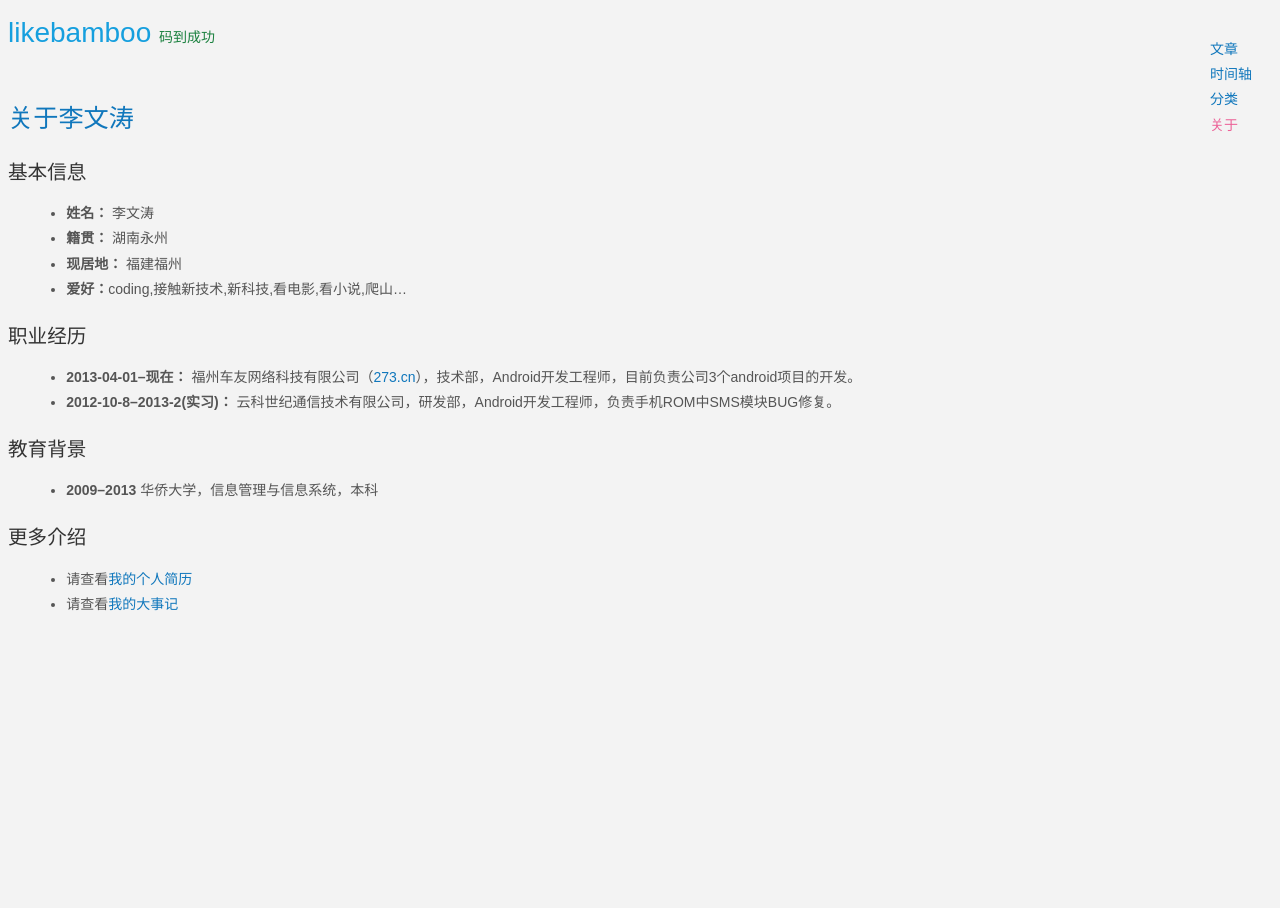
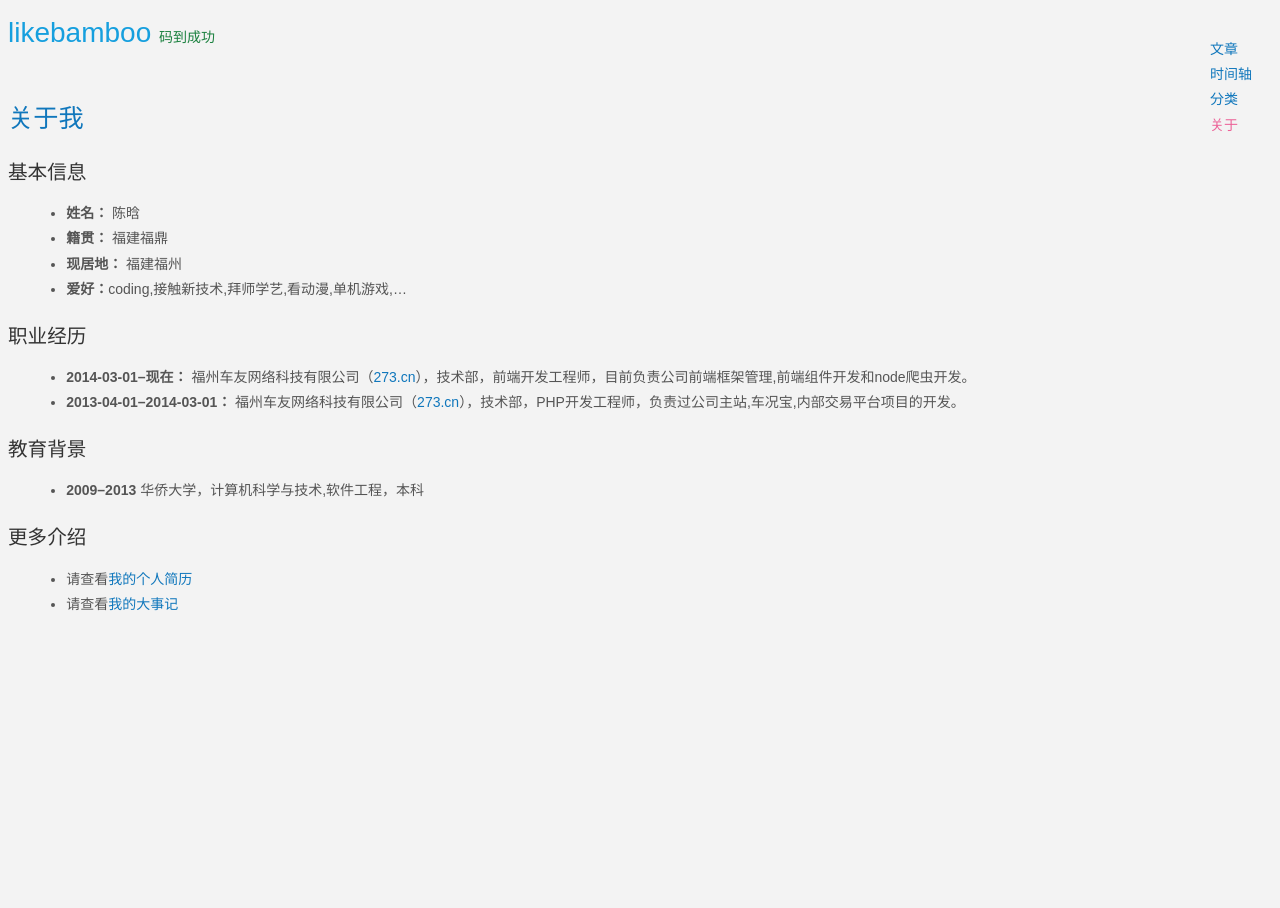
Before and after one commit to shiqianmiao/kandamashiro.github.com, a Jekyll site: the page built from about.md, in a window 1280 px wide. Built offline with Jekyll 4.4.1, drawn with Linux system fonts in a browser that asks for light colours; nearby versions of some CDN libraries; a style sheet for code colours, icons or effects is not loaded.

Commit message:
edit about.md

```diff
--- a/about.md
+++ b/about.md
@@ -7,21 +7,21 @@ index: 4
 ---
 {% include codepiano/setup %}
 
-# [关于李文涛](http://likebamboo.github.io/other/2014/04/21/my_resume/)
+# [关于我](http://likebamboo.github.io/other/2014/04/21/my_resume/)
 
 ### 基本信息
-* **姓名：** 李文涛
-* **籍贯：** 湖南永州
+* **姓名：** 陈晗
+* **籍贯：** 福建福鼎
 * **现居地：** 福建福州
-* **爱好：**coding,接触新技术,新科技,看电影,看小说,爬山...
+* **爱好：**coding,接触新技术,拜师学艺,看动漫,单机游戏,...
 
 ### 职业经历
-* **2013-04-01--现在：** 福州车友网络科技有限公司（[273.cn](http://www.273.cn)），技术部，Android开发工程师，目前负责公司3个android项目的开发。
-* **2012-10-8--2013-2(实习)：** 云科世纪通信技术有限公司，研发部，Android开发工程师，负责手机ROM中SMS模块BUG修复。
+* **2014-03-01--现在：** 福州车友网络科技有限公司（[273.cn](http://www.273.cn)），技术部，前端开发工程师，目前负责公司前端框架管理,前端组件开发和node爬虫开发。
+* **2013-04-01--2014-03-01：** 福州车友网络科技有限公司（[273.cn](http://www.273.cn)），技术部，PHP开发工程师，负责过公司主站,车况宝,内部交易平台项目的开发。
 
 ### 教育背景
-* **2009--2013** 华侨大学，信息管理与信息系统，本科
+* **2009--2013** 华侨大学，计算机科学与技术,软件工程，本科
 
 ### 更多介绍
-* 请查看[我的个人简历](http://likebamboo.github.io/other/2014/04/21/my_resume/)
-* 请查看[我的大事记](http://likebamboo.github.io/my-progress)
+* 请查看[我的个人简历](http://kandamashiro.github.io/other/2014/04/21/my_resume/)
+* 请查看[我的大事记](http://kandamashiro.github.io/my-progress)
```
